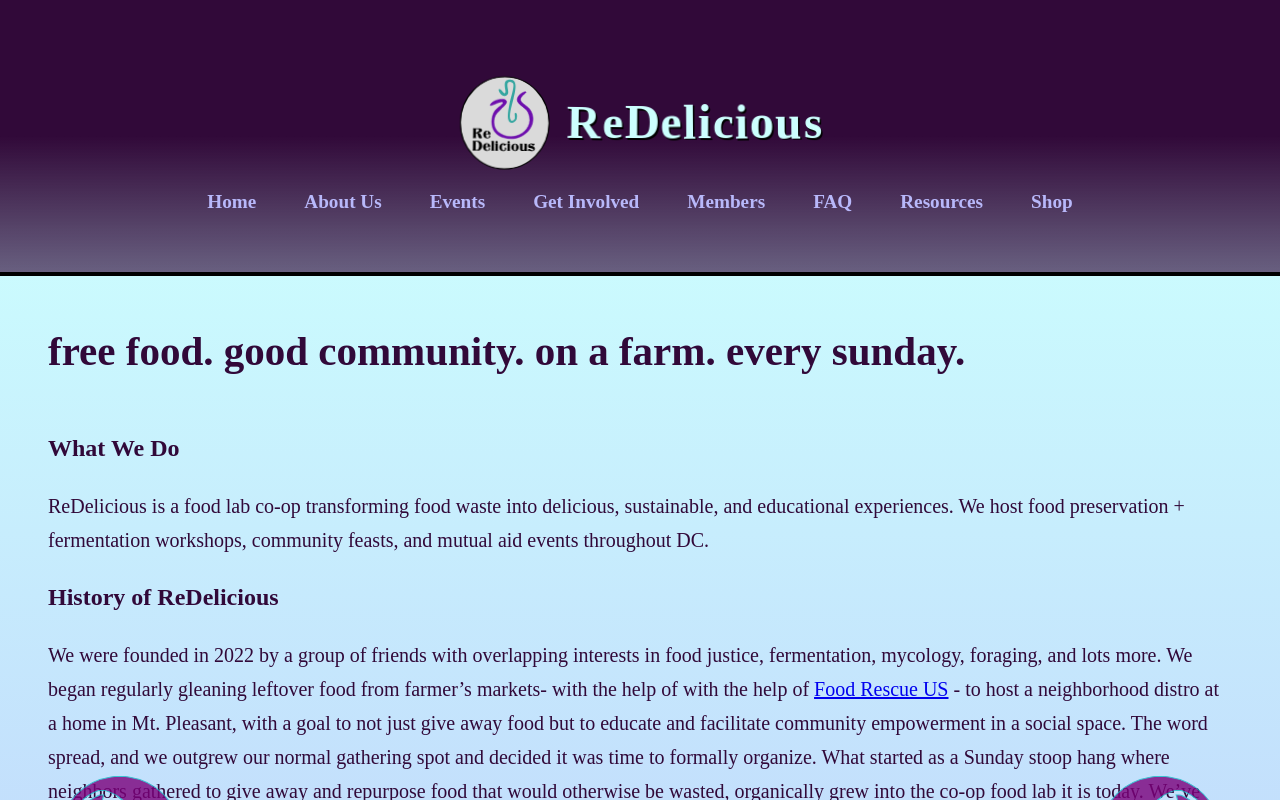
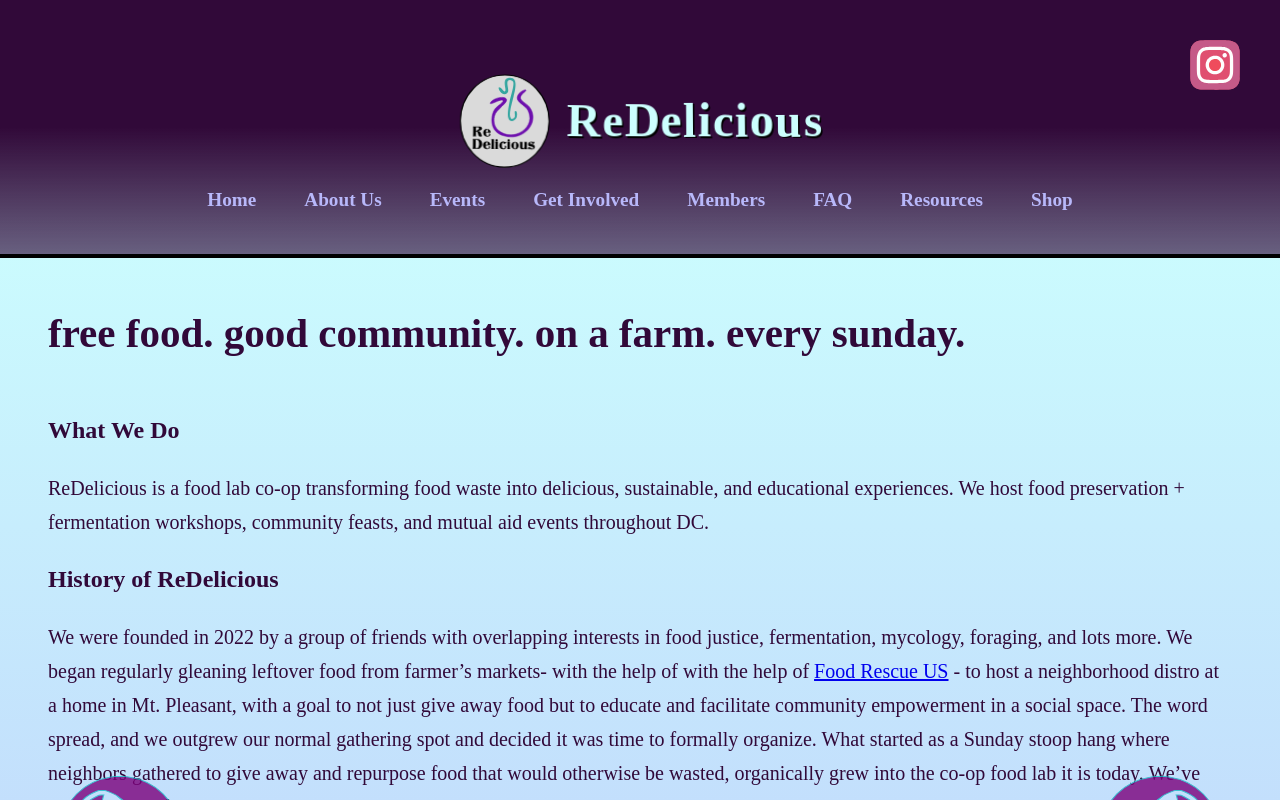
Before and after one commit to aaronhoffman7/rhinestock, a Next.js app: page /about in a window 1280 px wide. Shown: the top 800 px of the page. Built offline with nearby package versions, Linux system fonts and the light colour scheme; a web font is replaced by a local one.

Commit message:
insta link added

```diff
--- a/src/app/about/page.tsx
+++ b/src/app/about/page.tsx
@@ -35,7 +35,7 @@ export default function AboutPage() {
         <p>We were founded in 2022 by a group of friends with overlapping interests in food justice, fermentation, mycology, foraging, and lots more. We began regularly gleaning leftover food from farmer&rsquo;s markets- with the help of with the help of {" "}<a href="https://foodrescue.us" target="_blank" rel="noopener noreferrer"> Food Rescue US
   </a> - to host a neighborhood distro at a home in Mt. Pleasant, with a goal to not just give away food but to educate and facilitate community empowerment in a social space. The word spread, and we outgrew our normal gathering spot and decided it was time to formally organize. What started as a Sunday stoop hang where neighbors gathered to give away and repurpose food that would otherwise be wasted, organically grew into the co-op food lab it is today. We&rsquo;ve been growing fast and have lots more history to write. <a href="/interest">Get involved today.</a></p>
         <h2>Events & Programming</h2>
-        <p>We have all kinds of events. Check our calendar to stay in the loop. Past topics include:</p>
+        <p>We have all kinds of events. Check our <a href="/calendar">calendar</a> to stay in the loop. Past topics include:</p>
         <ul>
           <li>Pickling and lacto-fermentation</li>
           <li>Hot sauce crafting</li>
--- a/src/app/components/Header.tsx
+++ b/src/app/components/Header.tsx
@@ -31,6 +31,26 @@ export default function Header({ title, subtitle }: { title: string; subtitle?:
 
   return (
     <header>
+  {/* Floating icon appears on top right */}
+  <div className="header-icons">
+    <a
+      href="https://instagram.com/redeliciousdc"
+      target="_blank"
+      rel="noopener"
+      className="instagram-link"
+      aria-label="Instagram"
+    >
+      <Image
+  src="/photos/instagram.svg" // adjust path to your PNG
+  alt="Instagram"
+  width={56}
+  height={56}
+  className="ig-icon"
+/>
+    </a>
+  </div>
+
+  {/* Main inner header content */}
   <div className={scrollUp ? "header-inner scroll-up" : "header-inner scroll-down"}>
     <div className="header-brand">
       <Image
@@ -45,6 +65,7 @@ export default function Header({ title, subtitle }: { title: string; subtitle?:
         {subtitle && <h3>{subtitle}</h3>}
       </div>
     </div>
+
     <nav>
       <Link href="/">Home</Link>
       <Link href="/about">About Us</Link>
@@ -55,20 +76,6 @@ export default function Header({ title, subtitle }: { title: string; subtitle?:
       <Link href="/community">Resources</Link>
       <Link href="/shop">Shop</Link>
     </nav>
-
- <a
-      href="https://instagram.com/redeliciousdc"
-      target="_blank"
-      rel="noopener"
-      className="instagram-link"
-      aria-label="Instagram"
-    >
-      <svg xmlns="http://www.w3.org/2000/svg" viewBox="0 0 448 512" className="ig-icon">
-        <path d="M224,202.66A53.34,53.34,0,1,0,277.34,256,53.38,53.38,0,0,0,224,202.66Zm124.71-41a54,54,0,0,0-30.29-30.3C293.4,124,224,124,224,124s-69.4,0-94.41,7.37a54,54,0,0,0-30.29,30.3C84,149.6,84,224,84,224s0,74.4,7.37,94.41a54,54,0,0,0,30.29,30.3c25,7.36,94.41,7.36,94.41,7.36s69.4,0,94.41-7.36a54,54,0,0,0,30.29-30.3C364,298.4,364,224,364,224S364,149.6,348.71,161.66ZM224,292a68,68,0,1,1,68-68A68.07,68.07,0,0,1,224,292Zm88.38-122.41a15.87,15.87,0,1,1,15.87-15.87A15.87,15.87,0,0,1,312.38,169.59Z"/>
-      </svg>
-    </a>
-
-
   </div>
 </header>
   );
--- a/src/app/globals.css
+++ b/src/app/globals.css
@@ -631,3 +631,27 @@ p {
   gap: 2rem;
   margin-top: -2rem;
 }
+
+.header-icons {
+  position: absolute;
+  top: 2.5rem;     /* Pushes it further down */
+  right: 2.5rem;   /* Pushes it further inward */
+  z-index: 1001;
+}
+
+.instagram-link {
+  display: inline-block;
+  width: 50px;     /* Bigger icon */
+  height: 50px;
+  transition: transform 0.3s ease;
+}
+
+.instagram-link:hover {
+  transform: scale(1.15) rotate(-3deg);
+}
+
+.ig-icon {
+  fill: var(--rdSkyBlue); /* You can also try white or mustard for contrast */
+  width: 100%;
+  height: 100%;
+}
```
Also changed, not shown: public/photos/instagram.svg (added). Lines whose indentation alone changed are shown as unchanged.
